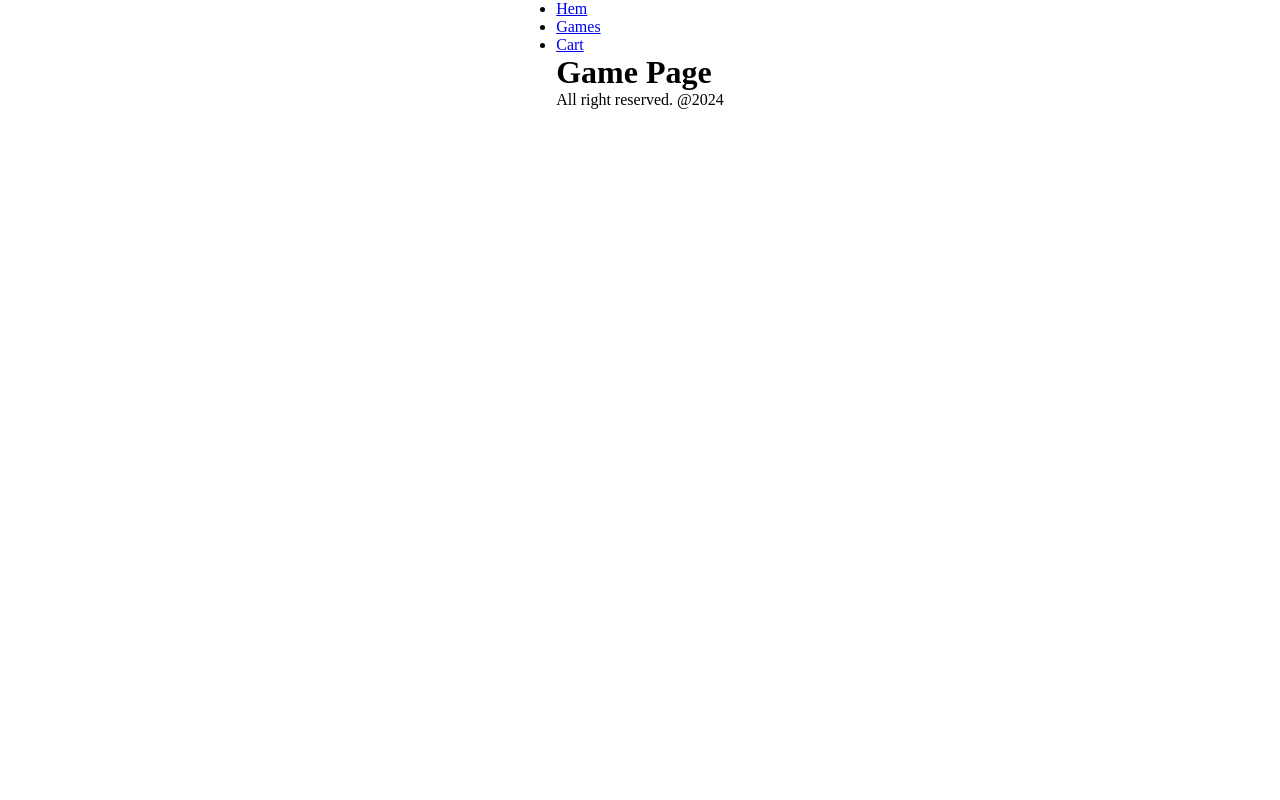
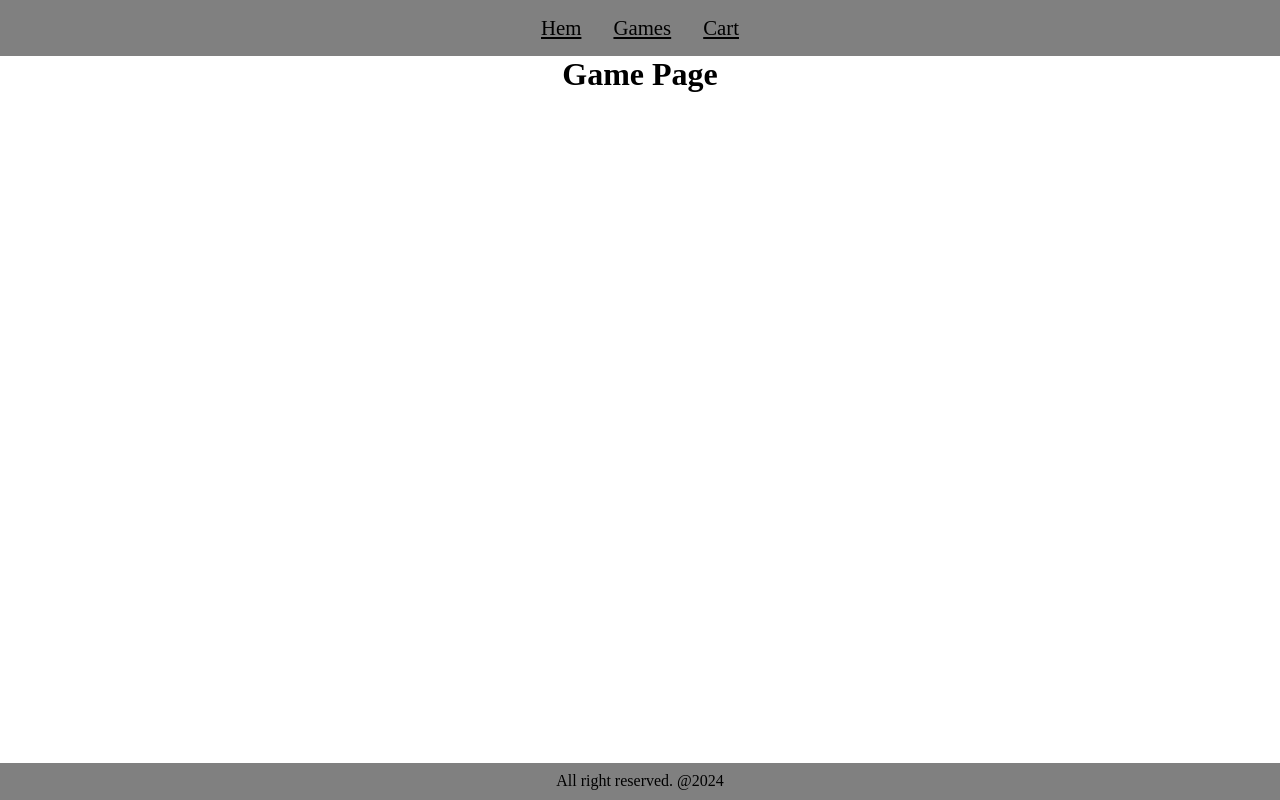
Before and after one commit to Owale128/Webshop-React, a React app: page /gamePage in a window 1280 px wide. Built offline with nearby package versions, Linux system fonts and the light colour scheme; the HTML template or start-up script is replaced by a standard one.

Commit message:
I put header and footer in component file and did some styling

```diff
--- /dev/null
+++ b/src/components/Footer.tsx
@@ -0,0 +1,12 @@
+import '../sass/footerHeader.scss'
+
+export const Footer = () => {
+
+    return(
+        <>
+          <footer>
+            All right reserved. @2024
+        </footer>
+        </>
+    )
+}
--- /dev/null
+++ b/src/components/Header.tsx
@@ -0,0 +1,25 @@
+import { NavLink } from "react-router-dom"
+import '../sass/footerHeader.scss'
+
+export const Header = () => {
+
+    return(
+        <>
+        <header>
+            <nav>
+                <ul>
+                    <li>
+                <NavLink to={'/'}>Hem</NavLink>
+                    </li>
+                    <li>
+                <NavLink to={'/gamePage'}>Games</NavLink>
+                    </li>
+                    <li>
+                <NavLink to={'/cart'}>Cart</NavLink>
+                    </li>
+                </ul>
+            </nav>
+        </header>
+        </>
+    )
+}
--- a/src/pages/Layout.tsx
+++ b/src/pages/Layout.tsx
@@ -1,32 +1,18 @@
-import { NavLink, Outlet } from "react-router-dom"
 import '../sass/main.scss'
+import { Outlet } from "react-router-dom"
+import { Header } from "../components/Header"
+import { Footer } from '../components/Footer'
 
 export const Layout = () => {
 
 
     return(
         <>
-        <header>
-            <nav>
-                <ul>
-                    <li>
-                <NavLink to={'/'}>Hem</NavLink>
-                    </li>
-                    <li>
-                <NavLink to={'/gamePage'}>Games</NavLink>
-                    </li>
-                    <li>
-                <NavLink to={'/cart'}>Cart</NavLink>
-                    </li>
-                </ul>
-            </nav>
-        </header>
+        <Header />
         <main>
             <Outlet />
         </main>
-        <footer>
-            All right reserved. @2024
-        </footer>
+        <Footer />
         </>
     )
 }
--- /dev/null
+++ b/src/sass/footerHeader.scss
@@ -0,0 +1,30 @@
+header {
+    display: flex;
+    flex-direction: row;
+    justify-content: center;
+    background-color: gray;
+    nav{
+        ul {
+            display: flex;
+            flex-direction: row;
+            justify-content: center;
+            list-style: none;
+
+            li {
+                margin: 1rem;
+                a{
+                    font-size: 1.3rem;
+                    color: black;
+
+               }
+            }
+        }
+    }
+}
+
+footer {
+    width: 100%;
+    padding: 0.6rem;
+    text-align: center;
+    background-color: gray;
+}
--- a/src/sass/main.scss
+++ b/src/sass/main.scss
@@ -1,10 +1,21 @@
 * {
     padding: 0;
-    margin:  0;
+    margin: 0;
     box-sizing: border-box;
 }
 
-body {
+html, body {
+    height: 100%;
+}
+
+#root {
+    display: flex;
+    flex-direction: column;
+    height: 100%;
+}
+
+main {
+    flex: 1;
     display: flex;
     flex-direction: column;
     align-items: center;
```
